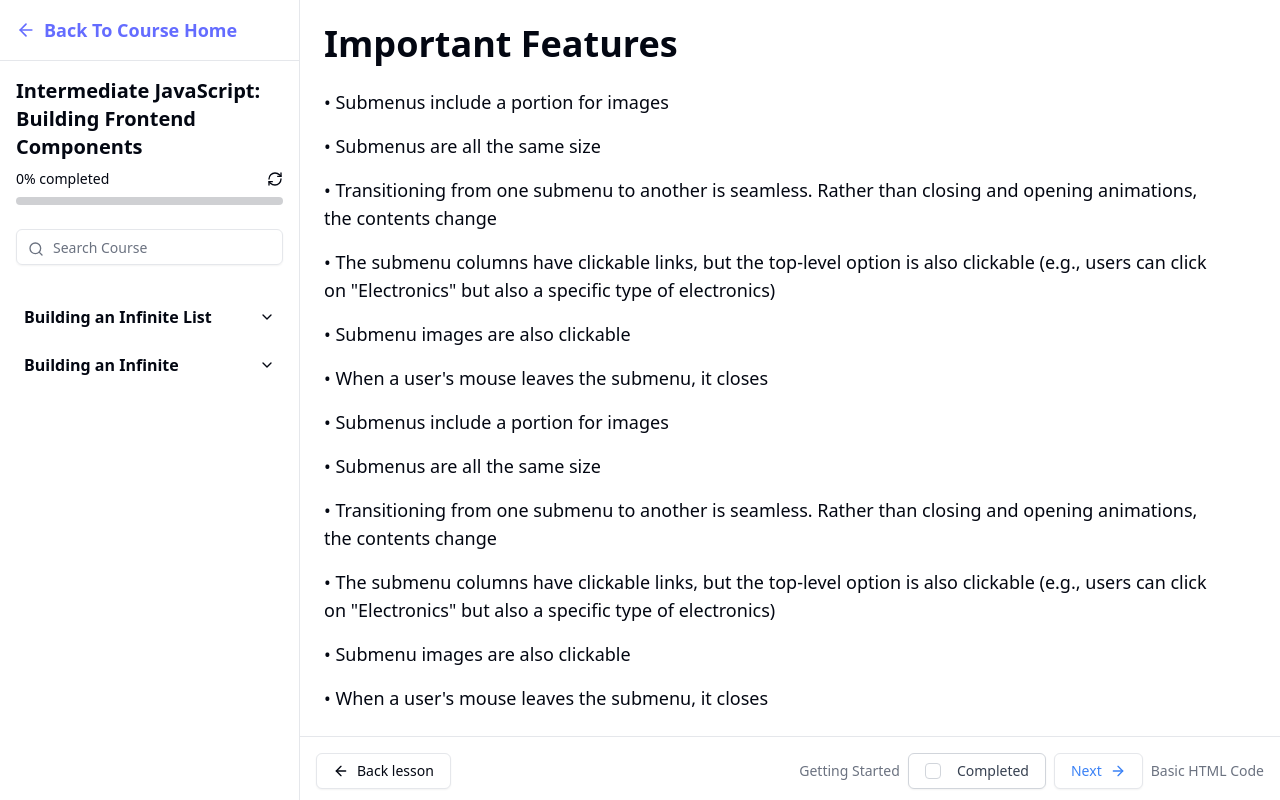
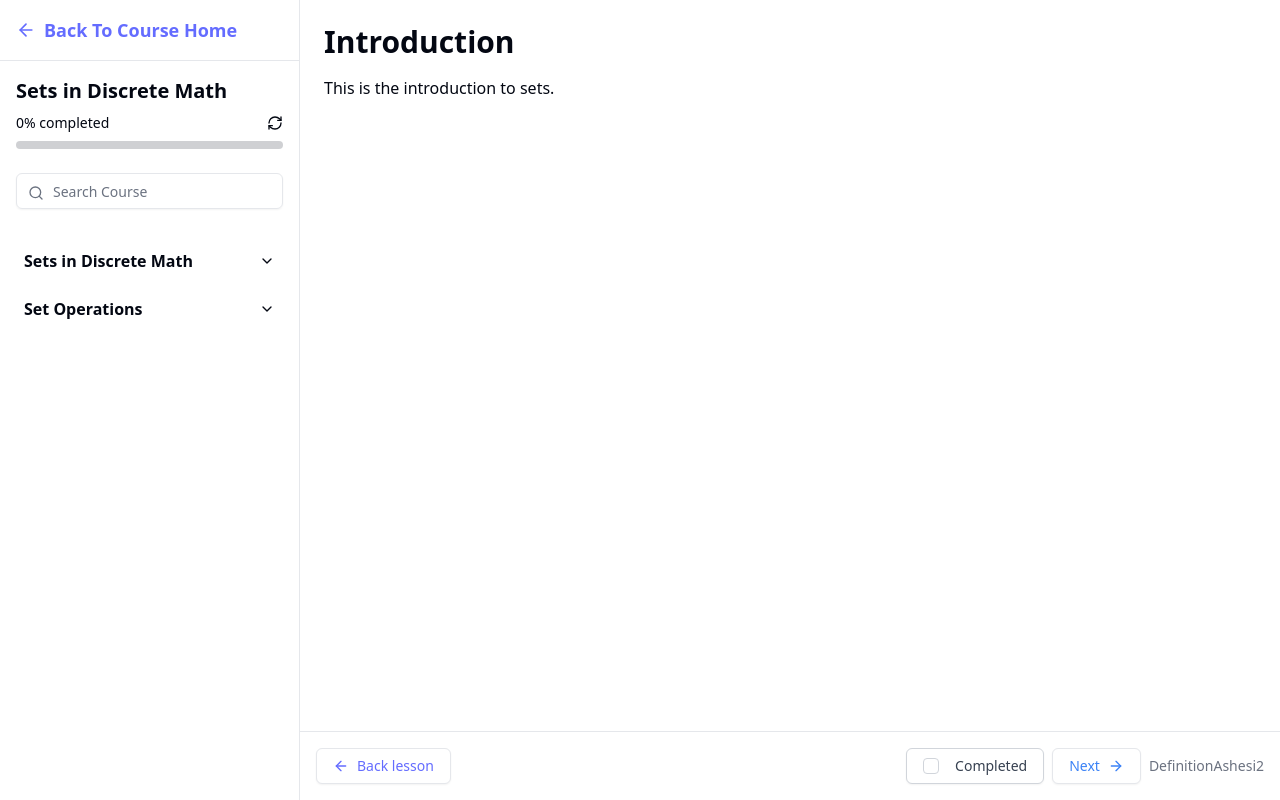
Before and after one commit to adoumouangnamouemmanuel/Discrete_Learn, a React (Vite) app: page /courses/definition in a window 1280 px wide. Built offline with nearby package versions, Linux system fonts and the light colour scheme.

Commit message:
added lessoncontent.tsx, updated router.tsx, constants, FooterCourse

```diff
--- /dev/null
+++ b/src/components/courses/CourseContent.tsx
@@ -0,0 +1,26 @@
+// CourseContent.tsx
+// import { initialModules } from "@/constants/coursesConstants"; // Ensure correct import path
+
+interface Lesson {
+  id: string;
+  title: string;
+  completed: boolean;
+  prevLesson: string;
+  nextLesson: string;
+  content: string;
+}
+
+interface CourseContentProps {
+  lesson: Lesson;
+}
+
+const CourseContent: React.FC<CourseContentProps> = ({ lesson }) => {
+  return (
+    <div>
+      <h2 className="text-3xl font-semibold">{lesson.title}</h2>
+      <p className="mt-4">{lesson.content}</p>
+    </div>
+  );
+};
+
+export default CourseContent;
--- a/src/components/courses/FooterCourse.tsx
+++ b/src/components/courses/FooterCourse.tsx
@@ -1,3 +1,4 @@
+// FooterCourse.tsx
 import { Button } from "@/components/ui/button";
 import { cn } from "@/lib/utils";
 import { ArrowLeft, ArrowRight, Check } from "lucide-react";
@@ -9,24 +10,30 @@ interface CurrentLesson {
   completed: boolean;
   prevLesson: string;
   nextLesson: string;
+  content: string
 }
 
-interface footerProps {
+interface FooterProps {
   currentLesson: CurrentLesson;
   onMarkComplete: () => void;
 }
 
-const FooterCourse: React.FC<footerProps> = ({
+const FooterCourse: React.FC<FooterProps> = ({
   currentLesson,
   onMarkComplete,
 }) => {
+
   return (
     <div className="border-t p-4 flex items-center justify-between bg-background">
-      <Button variant="outline" className="flex items-center gap-2">
-        <ArrowLeft className="w-4 h-4" />
-        <span>Back lesson</span>
-      </Button>
+      {/* Previous Lesson Button */}
+      <Link to={`/courses/${currentLesson.prevLesson}`}>
+        <Button variant="outline" className="flex items-center gap-2">
+          <ArrowLeft className="w-4 h-4" />
+          <span>Back lesson</span>
+        </Button>
+      </Link>
 
+      {/* Mark Complete Button */}
       <div className="flex items-center gap-2">
         <span className="text-sm text-muted-foreground">
           {currentLesson.prevLesson}
--- /dev/null
+++ b/src/components/courses/sidebar/LessonContent.tsx
@@ -0,0 +1,23 @@
+// components/courses/LessonContent.tsx
+
+interface Lesson {
+  id: string;
+  title: string;
+  completed: boolean;
+  content: string; // Add content property for each lesson if necessary
+}
+
+interface LessonContentProps {
+  lesson: Lesson;
+}
+
+const LessonContent: React.FC<LessonContentProps> = ({ lesson }) => {
+  return (
+    <div>
+      <h1 className="text-4xl font-bold">{lesson.title}</h1>
+      <p>{lesson.content}</p>
+    </div>
+  );
+};
+
+export default LessonContent;
--- a/src/components/courses/sidebar/StataticSidebar.tsx
+++ b/src/components/courses/sidebar/StataticSidebar.tsx
@@ -28,7 +28,7 @@ const StataticSidebar = ({ progressPercentage }: StataticSidebarProps) => {
       <div className="p-4 space-y-6">
         <div>
           <h2 className="text-xl font-bold mb-2">
-            Intermediate JavaScript: Building Frontend Components
+            Sets in Discrete Math
           </h2>
           <div className="space-y-2">
             <div className="flex items-center justify-between text-sm">
--- a/src/constants/coursesConstants.tsx
+++ b/src/constants/coursesConstants.tsx
@@ -1,23 +1,179 @@
-// constants.js
-// constants/index.js
-
 export const initialModules = [
   {
-    id: "m2",
-    title: "Building an Infinite List",
+    id: "AhsesiUniversitySets",
+    title: "Sets in Discrete Math",
+    description: "Learn about sets, subsets, and set operations.",
+    modules: 10,
     lessons: [
-      { id: "l10", title: "Understanding Infinite Lists1", completed: false },
-      { id: "l20", title: "Implementation Strategies1", completed: false },
-      { id: "l90", title: "Performance Considerations1", completed: false },
+      {
+        id: "DefinitionAshesi1",
+        title: "Introduction",
+        completed: false,
+        prevLesson: "",
+        nextLesson: "DefinitionAshesi2",
+        content: "This is the introduction to sets.",
+      },
+      {
+        id: "DefinitionAshesi2",
+        title: "Venn Diagrams",
+        completed: false,
+        prevLesson: "DefinitionAshesi1",
+        nextLesson: "DefinitionAshesi3",
+        content: "This is the introduction to Venn Diagrams.",
+      },
+      {
+        id: "DefinitionAshesi3",
+        title: "Subsets",
+        completed: false,
+        prevLesson: "DefinitionAshesi2",
+        nextLesson: "DefinitionAshesi4",
+        content: "This is the introduction to subsets.",
+      },
+      {
+        id: "DefinitionAshesi4",
+        title: "The size of a set",
+        completed: false,
+        prevLesson: "DefinitionAshesi3",
+        nextLesson: "DefinitionAshesi5",
+        content: "This is the introduction to the size of a set.",
+      },
+      {
+        id: "DefinitionAshesi5",
+        title: "Power Sets",
+        completed: false,
+        prevLesson: "DefinitionAshesi4",
+        nextLesson: "DefinitionAshesi6",
+        content: "This is the introduction to power sets.",
+      },
+      {
+        id: "DefinitionAshesi6",
+        title: "Power Sets",
+        completed: false,
+        prevLesson: "DefinitionAshesi5",
+        nextLesson: "DefinitionAshesi7",
+        content: "This is the introduction to power sets.",
+      },
+      {
+        id: "DefinitionAshesi7",
+        title: "Cartesian Product",
+        completed: false,
+        prevLesson: "DefinitionAshesi6",
+        nextLesson: "DefinitionAshesi8",
+        content: "This is the introduction to Cartesian Product.",
+      },
+      {
+        id: "DefinitionAshesi8",
+        title: "Power Sets",
+        completed: false,
+        prevLesson: "DefinitionAshesi7",
+        nextLesson: "DefinitionAshesi9",
+        content: "This is the introduction to power sets.",
+      },
+      {
+        id: "DefinitionAshesi9",
+        title: "Using Set Notation with Quantifiers",
+        completed: false,
+        prevLesson: "DefinitionAshesi8",
+        nextLesson: "DefinitionAshesi10",
+        content:
+          "This is the introduction to using set notation with quantifiers.",
+      },
+      {
+        id: "DefinitionAshesi10",
+        title: "Truth Sets and Quantifiers",
+        completed: false,
+        prevLesson: "DefinitionAshesi9",
+        nextLesson: "",
+        content: "this is about truth sets",
+      },
     ],
   },
   {
-    id: "m25",
-    title: "Building an Infinite",
+    id: "AhsesiUniversity",
+    title: "Set Operations",
+    description: "Learn about sets, subsets, set operations, and more.",
+    modules: 8,
     lessons: [
-      { id: "l4", title: "Understanding Infinite Lists", completed: false },
-      { id: "l5", title: "Implementation Strategies", completed: false },
-      { id: "l6", title: "Performance Considerations", completed: false },
+      {
+        id: "SetOperationsAshesi1",
+        title: "Introduction",
+        completed: false,
+        prevLesson: "",
+        nextLesson: "SetOperationsAshesi2",
+        content: "Introduction to set operations",
+      },
+      {
+        id: "SetOperationsAshesi2",
+        title: "Set Identities",
+        completed: false,
+        prevLesson: "SetOperationsAshesi1",
+        nextLesson: "SetOperationsAshesi3",
+        content: "Introduction to set operations",
+      },
+      {
+        id: "SetOperationsAshesi3",
+        title: "Generalized Unions and Intersections",
+        completed: false,
+        prevLesson: "SetOperationsAshesi2",
+        nextLesson: "SetOperationsAshesi4",
+        content: "Introduction to set operations",
+      },
+      {
+        id: "SetOperationsAshesi4",
+        title: "Computer Representation of Sets",
+        completed: false,
+        prevLesson: "SetOperationsAshesi3",
+        nextLesson: "SetOperationsAshesi5",
+        content: "Introduction to set operations",
+      },
+      {
+        id: "SetOperationsAshesi5",
+        title: "Power Sets",
+        completed: false,
+        prevLesson: "SetOperationsAshesi4",
+        nextLesson: "SetOperationsAshesi6",
+        content: "Introduction to set operations",
+      },
+      {
+        id: "DefinitionAshesi6",
+        title: "Power Sets",
+        completed: false,
+        prevLesson: "SetOperationsAshesi5",
+        nextLesson: "SetOperationsAshesi7",
+        content: "Introduction to set operations",
+      },
+      {
+        id: "SetOperationsAshesi7",
+        title: "Cartesian Product",
+        completed: false,
+        prevLesson: "SetOperationsAshesi6",
+        nextLesson: "SetOperationsAshesi8",
+        content: "Introduction to set operations",
+      },
+      {
+        id: "SetOperationsAshesi8",
+        title: "Power Sets",
+        completed: false,
+        prevLesson: "SetOperationsAshesi7",
+        nextLesson: "SetOperationsAshesi9",
+        content: "Introduction to set operations",
+      },
+      {
+        id: "SetOperationsAshesi9",
+        title: "Using Set Notation with Quantifiers",
+        completed: false,
+        prevLesson: "SetOperationsAshesi8",
+        nextLesson: "SetOperationsAshesi10",
+        content: "Introduction to set operations",
+      },
+      {
+        id: "SetOperationsAshesi10",
+        title: "Truth Sets and Quantifiers",
+        completed: false,
+        prevLesson: "SetOperationsAshesi9",
+        nextLesson: "",
+        content: "Introduction to set operations",
+      },
     ],
   },
 ];
--- a/src/pages/courses/SetDefinitionPage.tsx
+++ b/src/pages/courses/SetDefinitionPage.tsx
@@ -1,30 +1,35 @@
+// CoursePage.tsx
+import FooterCourse from "@/components/courses/FooterCourse";
+import Sidebar from "@/components/courses/sidebar/Sidebar";
+import { initialModules } from "@/constants/coursesConstants";
 import { useState } from "react";
-import { initialModules } from "@/constants/coursesConstants";
-import Sidebar from "@/components/courses/sidebar/Sidebar";
-import FooterCourse from "@/components/courses/FooterCourse";
+import CourseContent from "@/components/courses/CourseContent"; // Ensure correct import path
 
 interface Lesson {
   id: string;
   title: string;
   completed: boolean;
+  prevLesson: string;
+  nextLesson: string;
+  content: string;
 }
 
 interface Module {
   id: string;
   title: string;
+  description: string;
+  modules: number;
   lessons: Lesson[];
 }
 
 const CoursePage: React.FC = () => {
   const [openSections, setOpenSections] = useState<string[]>([]);
   const [modules, setModules] = useState<Module[]>(initialModules);
-  const [currentLesson, setCurrentLesson] = useState({
-    id: "l1",
-    title: "Important Features",
-    completed: false,
-    prevLesson: "Getting Started",
-    nextLesson: "Basic HTML Code",
-  });
+  const [currentLesson, setCurrentLesson] = useState<Lesson>(
+    modules
+      .flatMap((module) => module.lessons)
+      .find((lesson) => lesson.id === "DefinitionAshesi1")!
+  );
 
   const toggleSection = (title: string) => {
     setOpenSections((prev) =>
@@ -84,49 +89,20 @@ const CoursePage: React.FC = () => {
         <main className="h-screen overflow-y-auto flex flex-col">
           <div className="flex-1 p-6">
             <div className="max-w-4xl space-y-6">
-              <h1 className="text-4xl font-bold">{currentLesson.title}</h1>
-
-              <ul className="space-y-4 text-lg">
-                <li>• Submenus include a portion for images</li>
-                <li>• Submenus are all the same size</li>
-                <li>
-                  • Transitioning from one submenu to another is seamless.
-                  Rather than closing and opening animations, the contents
-                  change
-                </li>
-                <li>
-                  • The submenu columns have clickable links, but the top-level
-                  option is also clickable (e.g., users can click on
-                  "Electronics" but also a specific type of electronics)
-                </li>
-                <li>• Submenu images are also clickable</li>
-                <li>• When a user's mouse leaves the submenu, it closes</li>
-
-                <li>• Submenus include a portion for images</li>
-                <li>• Submenus are all the same size</li>
-                <li>
-                  • Transitioning from one submenu to another is seamless.
-                  Rather than closing and opening animations, the contents
-                  change
-                </li>
-                <li>
-                  • The submenu columns have clickable links, but the top-level
-                  option is also clickable (e.g., users can click on
-                  "Electronics" but also a specific type of electronics)
-                </li>
-                <li>• Submenu images are also clickable</li>
-                <li>• When a user's mouse leaves the submenu, it closes</li>
-              </ul>
+              {/* Course Content */}
+              <CourseContent lesson={currentLesson} />
             </div>
           </div>
 
           {/* Navigation Footer */}
-          <FooterCourse currentLesson={currentLesson} onMarkComplete={handleMarkComplete}/>
+          <FooterCourse
+            currentLesson={currentLesson}
+            onMarkComplete={handleMarkComplete}
+          />
         </main>
       </div>
     </div>
   );
 };
 
-
 export default CoursePage;
--- a/src/router/routes.tsx
+++ b/src/router/routes.tsx
@@ -18,14 +18,14 @@ const RoutesConfig = () => {
     <Routes>
       <Route path="/" element={<Home />} />
       <Route path="/problems" element={<Problems />} />
-      <Route path="/courses" element={<Courses />} />
+      <Route path="/courses/" element={<Courses />} />
       <Route path="/settings" element={<Settings />} />
       <Route path="/progress" element={<Progress />} />
       <Route path="/help" element={<Help />} />
       <Route path="/resources" element={<Resources />} />
       <Route path="/about" element={<About />} />
       <Route path="/contact" element={<Contact />} />
-      <Route path="/courses/definition" element={<SetDefinitionPage />} />
+      <Route path="/courses/:courseId" element={<SetDefinitionPage />} />
       <Route path="/signup" element={<SignUp />} />
       <Route path="/login" element={<SignIn />} />
       <Route path="/profile" element={<Profile />} />
```
Also changed, not shown: src/components/SideBar.tsx (+4 -4 lines), src/pages/Courses.tsx (+3 -30 lines).
